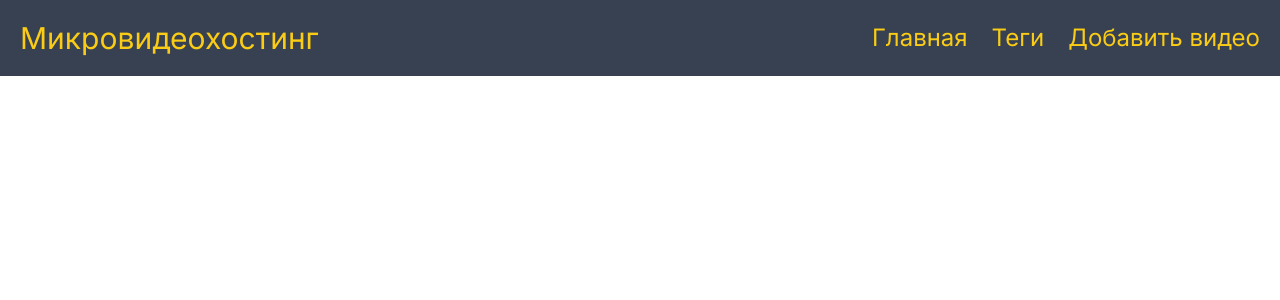
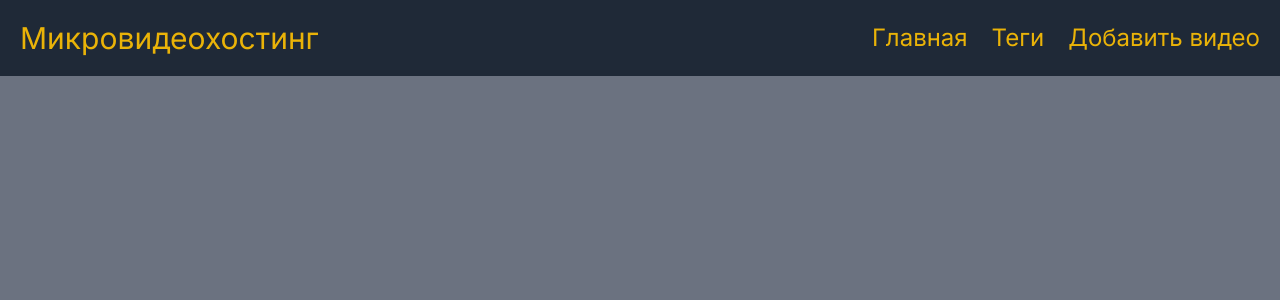
Before and after one commit to IvanOrlovsky/MicroVideoHosting, a Next.js app: page / in a window 1280 px wide. Shown: the top 300 px of the page. Built offline with nearby package versions, Linux system fonts and the light colour scheme.

Commit message:
created api route for DB

```diff
--- a/src/app/components/Navbar/navbar.module.scss
+++ b/src/app/components/Navbar/navbar.module.scss
@@ -1,5 +1,5 @@
 .parent {
-    @apply w-screen p-5 bg-gray-700 text-yellow-400;
+    @apply w-screen p-5 bg-gray-800 text-yellow-500;
 }
 
 .site_name {
--- a/src/app/globals.css
+++ b/src/app/globals.css
@@ -1,3 +1,7 @@
 @tailwind base;
 @tailwind components;
 @tailwind utilities;
+
+body {
+    @apply bg-gray-500;
+}
```
Also changed, not shown: src/app/api/database.js (added).
